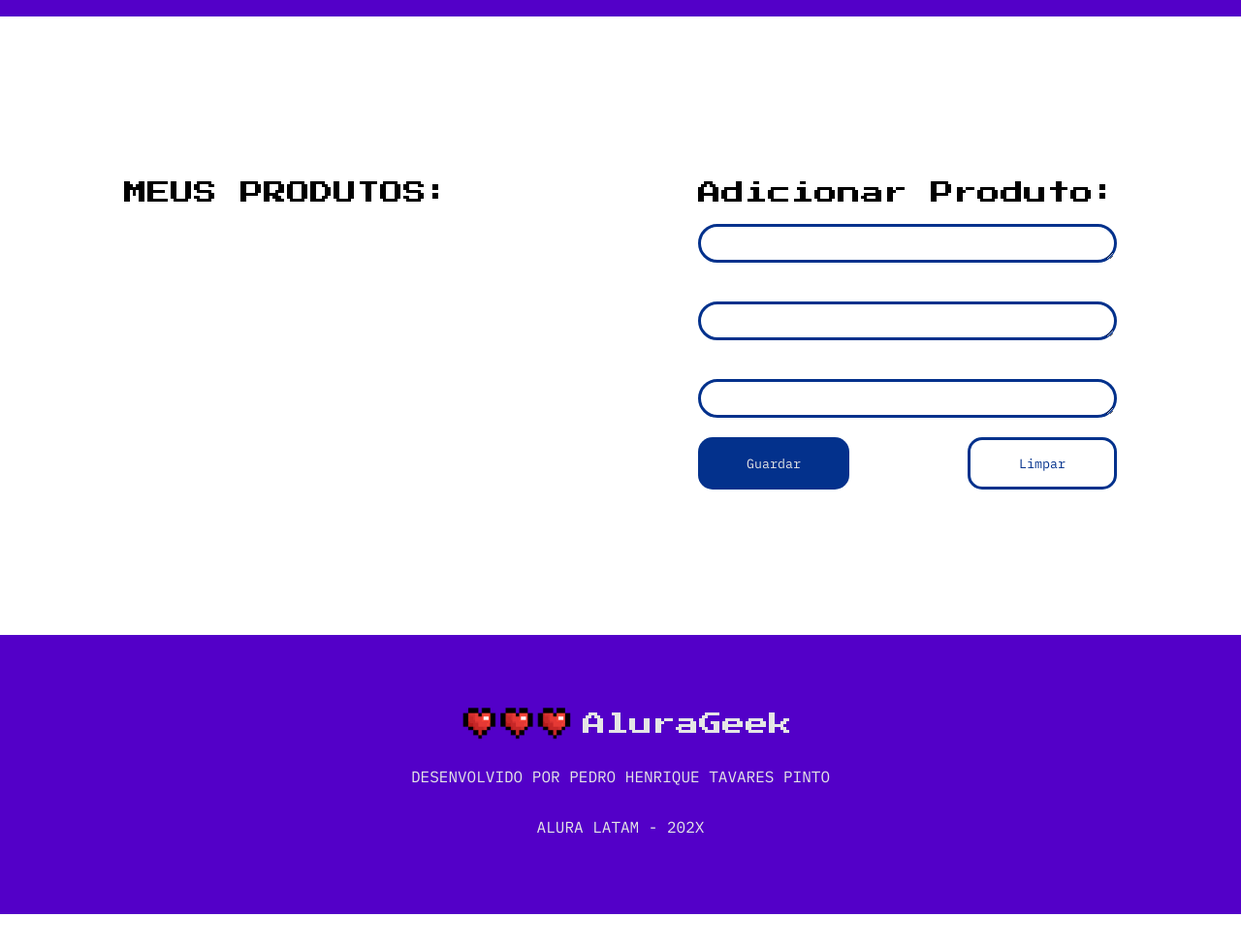
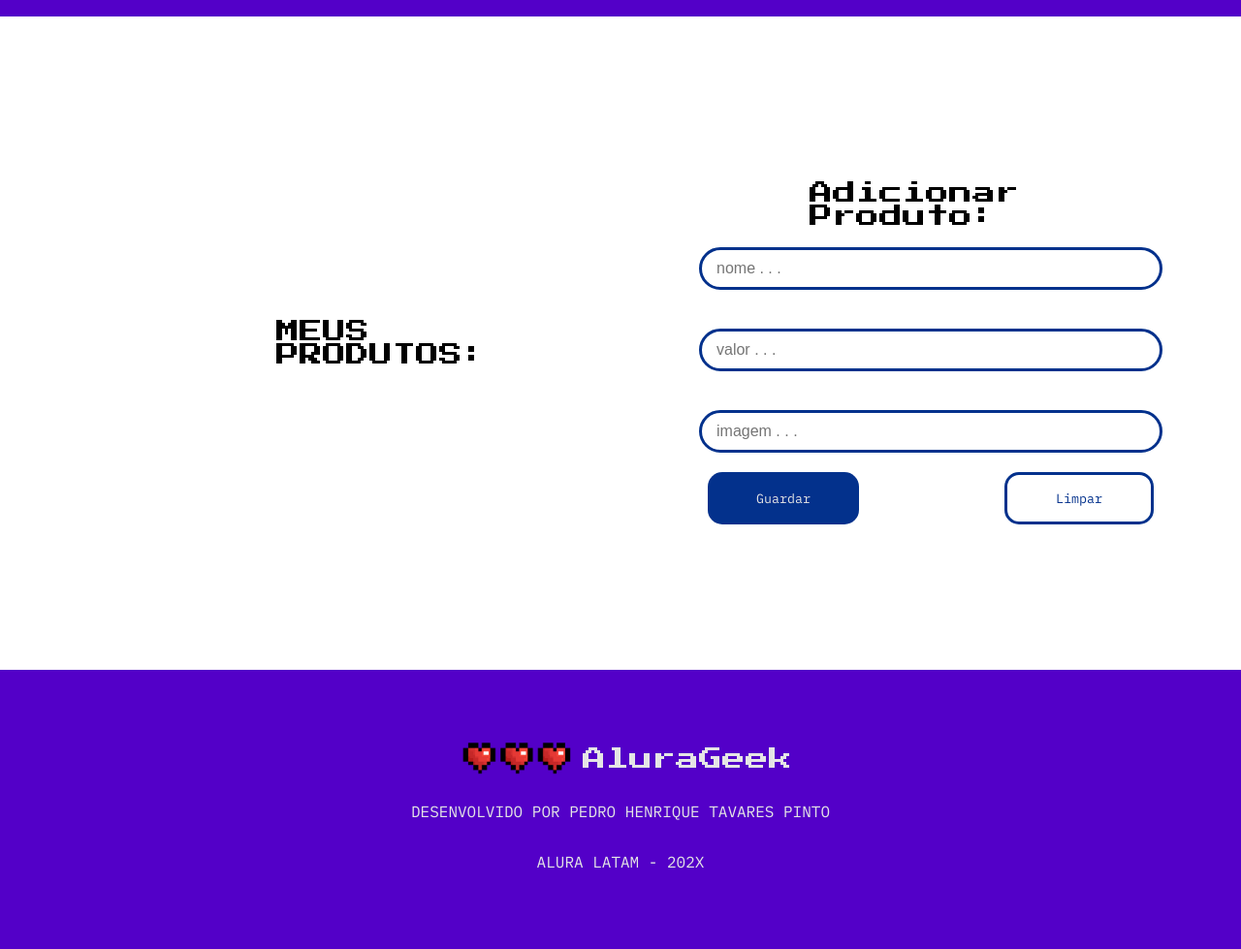
Before and after one commit to tavpedroh/AluraGeek, a plain HTML site: page index.html in a window 1280 px wide. Shown: the part 79-1058 px from the top of the page at 97% size. Before the commit the page ends 1022 px from the top, so only its background shows below. Drawn offline with Linux system fonts and the light colour scheme.

Commit message:
desenvolvimento - mudancas no front

```diff
--- a/index.html
+++ b/index.html
@@ -21,11 +21,20 @@
         </section>
         <section class="direita">
             <h2 class="direita_titulo">Adicionar Produto:</h2>
-            <div class="input">
-                <textarea id="Nome" class="input_texto" required ></textarea>
-                <textarea id="Valor" class="input_texto" required></textarea>
-                <textarea id="Imagem" class="input_texto" required></textarea>
-            </div>
+            <form class="input">
+                <div>
+
+                    <input name="Nome" class="input_texto" required placeholder="nome . . ." ></input>
+                </div>
+                <div>
+
+                    <input name="Valor" class="input_texto" required placeholder="valor . . ."></input>
+                </div>
+                <div>
+
+                    <input name="Imagem" class="input_texto" required placeholder="imagem . . ."></input>
+                </div>
+            </form>
             <div class="button">
                 <button class="button_guardar">Guardar</button>
                 <button class="button_limpar">Limpar</button>
--- a/style.css
+++ b/style.css
@@ -44,6 +44,15 @@
 }
 
 
+
+.esquerda{
+    display: flex;
+    position: relative;
+    left: 90px;
+    margin: auto;
+    max-width: 250px;
+}
+
 .esquerda_titulo{
     font-family: var(--fonte);
     font-size: 24px;
@@ -52,6 +61,14 @@
 
 
 
+
+.direita{
+    display: flex;
+    flex-direction: column;
+    align-items: center;
+    margin: auto;
+    max-width: 250px;
+}
 
 .direita_titulo{
     font-family: var(--fonte);
@@ -65,6 +82,8 @@
 .input{
     display: flex;
     flex-direction: column;
+
+
     gap: 40px;
 }
 
@@ -72,14 +91,18 @@
     border-color: var(--azul);
     border-radius: 45px;
     border-width: 3px;
+    border-style: solid;
+    font-size: 16px;
+    padding: 10px 250px 10px 15px;
 }
 
 
 .button{
-    gap: 13px;
+    gap: 150px;
     margin-top: 20px;
     display: flex;
     justify-content: space-between;
+
 }
 
 .button_guardar{
@@ -112,9 +135,10 @@
     background-color: var(--roxo);
     color: var(--branco);
     padding: 64px 0px 64px 0px;
-    height: 100%;
-    width: 100%;
-    position:static ;
+    margin: auto;
+    /* width: 100%; */
+    position:relative ;
+    /* left: 50%; */
 }
 
 .footer_texto{
```
